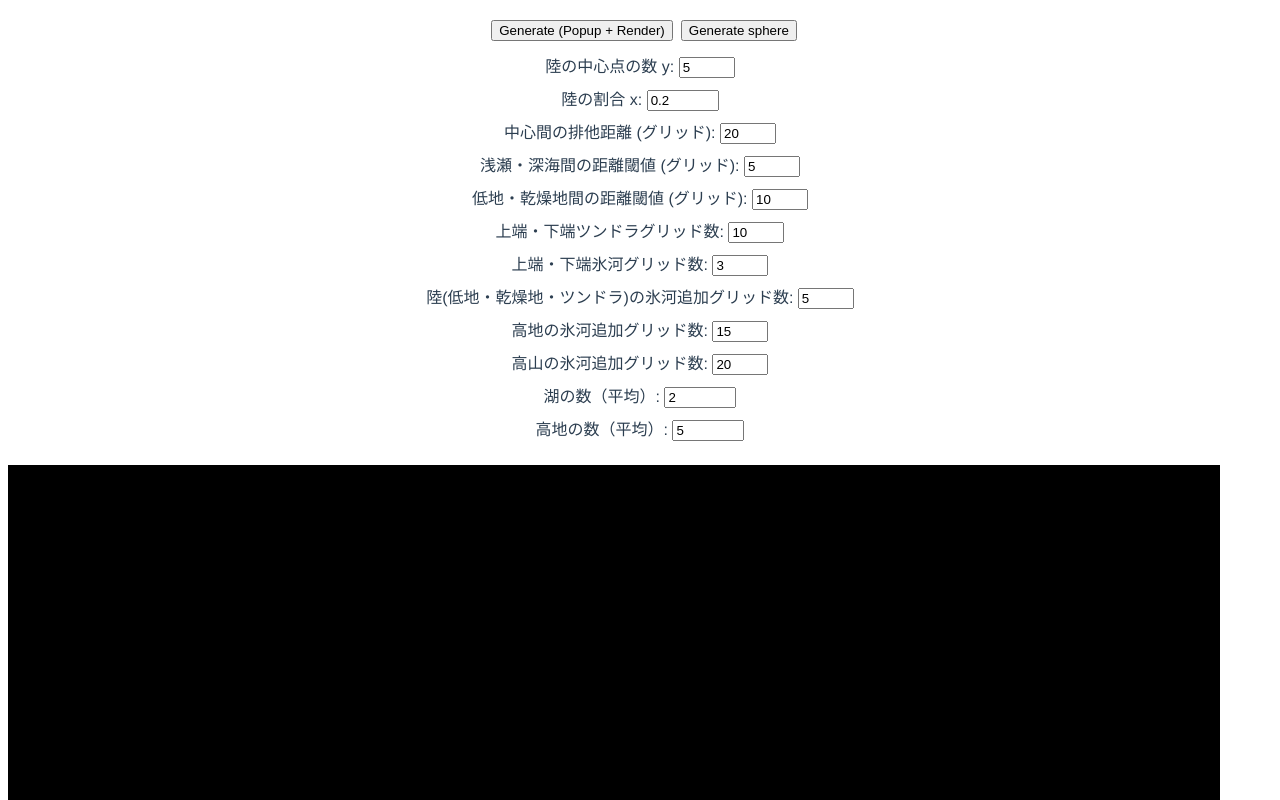
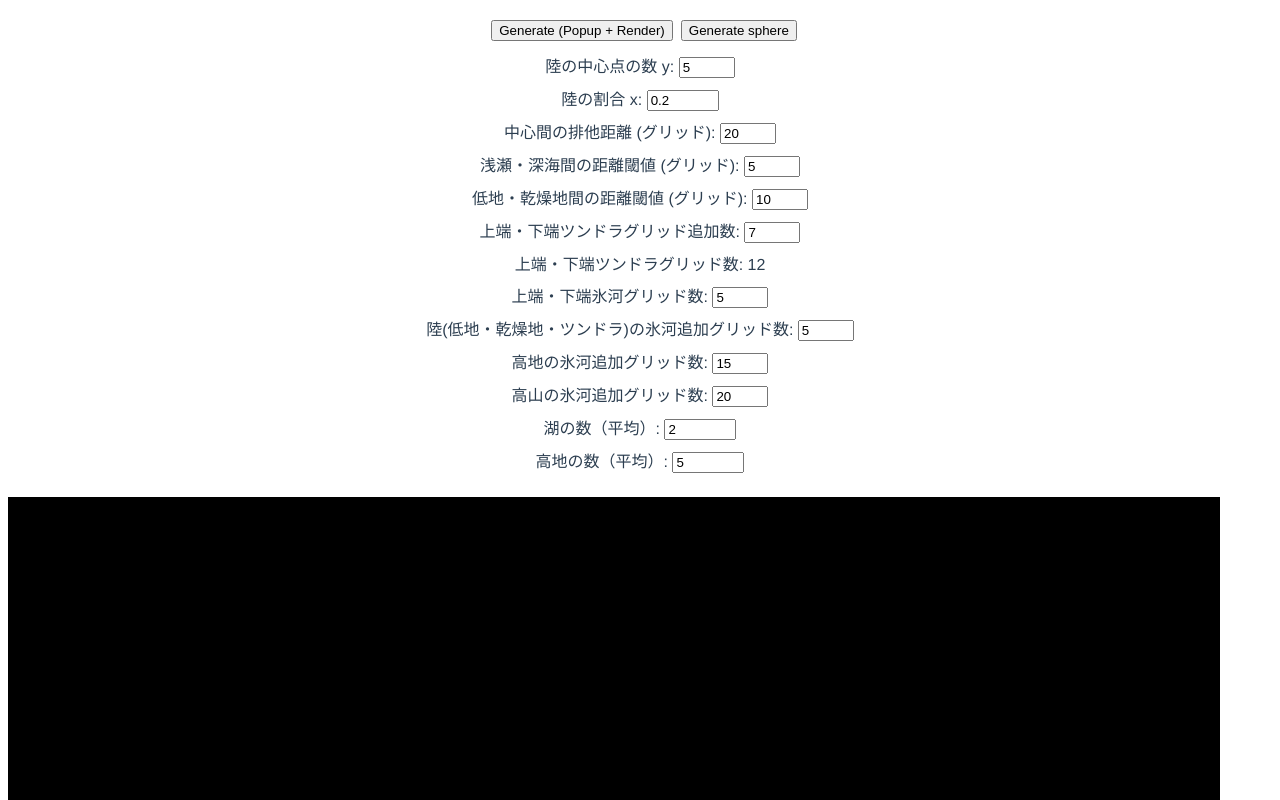
Before and after one commit to consbiol/plate, a Vue app: page / in a window 1280 px wide. Shown: the top 800 px of the page. Built offline with nearby package versions, Linux system fonts and the light colour scheme.

Commit message:
最新の変更をコミット

```diff
--- a/src/components/Parameters_Display.vue
+++ b/src/components/Parameters_Display.vue
@@ -27,8 +27,12 @@
       <input type="number" min="1" max="30" step="1" v-model.number="local.baseLandDistanceThreshold" @change="emitField('baseLandDistanceThreshold', local.baseLandDistanceThreshold)" />
     </div>
     <div style="margin-bottom: 8px;">
+      <label>上端・下端ツンドラグリッド追加数: </label>
+      <input type="number" min="0" max="50" step="1" v-model.number="local.tundraExtraRows" @change="emitField('tundraExtraRows', local.tundraExtraRows)" />
+    </div>
+    <div style="margin-bottom: 8px;">
       <label>上端・下端ツンドラグリッド数: </label>
-      <input type="number" min="0" max="50" step="1" v-model.number="local.topTundraRows" @change="emitField('topTundraRows', local.topTundraRows)" />
+      <span>{{ topTundraRowsComputed }}</span>
     </div>
     <div style="margin-bottom: 8px;">
       <label>上端・下端氷河グリッド数: </label>
@@ -105,7 +109,7 @@
       :kDecay="3.0"
       :baseSeaDistanceThreshold="local.baseSeaDistanceThreshold"
       :baseLandDistanceThreshold="local.baseLandDistanceThreshold"
-      :topTundraRows="local.topTundraRows"
+      :topTundraRows="topTundraRowsComputed"
       :topGlacierRows="local.topGlacierRows"
       :landGlacierExtraRows="local.landGlacierExtraRows"
       :highlandGlacierExtraRows="local.highlandGlacierExtraRows"
@@ -148,10 +152,10 @@ export default {
     baseSeaDistanceThreshold: { type: Number, required: false, default: 5 },
     // 低地・乾燥地間の距離閾値（デフォルト: 10グリッド）: 陸グリッドが低地か乾燥地かを判定する距離の基準値。大きいほど低地が広がります。
     baseLandDistanceThreshold: { type: Number, required: false, default: 10 },
-    // 上端・下端ツンドラグリッド数（デフォルト: 10）: 上下端から何グリッド分をツンドラに上書きするかの基準値。
-    topTundraRows: { type: Number, required: false, default: 10 },
-    // 上端・下端氷河グリッド数（デフォルト: 3）: 上下端から何グリッド分を氷河に上書きするかの基準値（海/湖は追加なし）。
-    topGlacierRows: { type: Number, required: false, default: 3 },
+    // 上端・下端ツンドラグリッド追加数（デフォルト: 7）: 上端・下端氷河グリッド数からの追加グリッド数
+    tundraExtraRows: { type: Number, required: false, default: 7 },
+    // 上端・下端氷河グリッド数（デフォルト: 5）: 上下端から何グリッド分を氷河に上書きするかの基準値（海/湖は追加なし）。
+    topGlacierRows: { type: Number, required: false, default: 5 },
     // 陸(低地・乾燥地・ツンドラ)の氷河追加グリッド数（デフォルト: 5）: 陸地タイプに応じて氷河上書き範囲を追加するグリッド数。
     landGlacierExtraRows: { type: Number, required: false, default: 5 },
     // 高地の氷河追加グリッド数（デフォルト: 15）: 高地タイプに応じて氷河上書き範囲を追加するグリッド数。
@@ -179,7 +183,7 @@ export default {
         minCenterDistance: this.minCenterDistance,
         baseSeaDistanceThreshold: this.baseSeaDistanceThreshold,
         baseLandDistanceThreshold: this.baseLandDistanceThreshold,
-        topTundraRows: this.topTundraRows,
+        tundraExtraRows: this.tundraExtraRows,
         topGlacierRows: this.topGlacierRows,
         landGlacierExtraRows: this.landGlacierExtraRows,
         highlandGlacierExtraRows: this.highlandGlacierExtraRows,
@@ -200,7 +204,7 @@ export default {
     minCenterDistance(val) { this.local.minCenterDistance = val; },
     baseSeaDistanceThreshold(val) { this.local.baseSeaDistanceThreshold = val; },
     baseLandDistanceThreshold(val) { this.local.baseLandDistanceThreshold = val; },
-    topTundraRows(val) { this.local.topTundraRows = val; },
+    tundraExtraRows(val) { this.local.tundraExtraRows = val; },
     topGlacierRows(val) { this.local.topGlacierRows = val; },
     landGlacierExtraRows(val) { this.local.landGlacierExtraRows = val; },
     highlandGlacierExtraRows(val) { this.local.highlandGlacierExtraRows = val; },
@@ -212,6 +216,13 @@ export default {
         this.mutableCenterParams = JSON.parse(JSON.stringify(val || []));
       },
       deep: true
+    }
+  },
+  computed: {
+    topTundraRowsComputed() {
+      const glacier = (this.local && typeof this.local.topGlacierRows === 'number') ? this.local.topGlacierRows : 0;
+      const extra = (this.local && typeof this.local.tundraExtraRows === 'number') ? this.local.tundraExtraRows : 0;
+      return Math.max(0, glacier + extra);
     }
   },
   methods: {
@@ -303,7 +314,8 @@ export default {
     <div class="row"><label>中心間の排他距離 (グリッド):</label><span>${escape(params.minCenterDistance)}</span></div>
     <div class="row"><label>浅瀬・深海間距離閾値:</label><span>${escape(params.baseSeaDistanceThreshold)}</span></div>
     <div class="row"><label>低地・乾燥地間距離閾値:</label><span>${escape(params.baseLandDistanceThreshold)}</span></div>
-    <div class="row"><label>上端・下端ツンドラグリッド数:</label><span>${escape(params.topTundraRows)}</span></div>
+    <div class="row"><label>上端・下端ツンドラ追加グリッド数:</label><span>${escape(params.tundraExtraRows)}</span></div>
+    <div class="row"><label>上端・下端ツンドラ総グリッド数:</label><span>${escape(this.topTundraRowsComputed)}</span></div>
     <div class="row"><label>上端・下端氷河グリッド数:</label><span>${escape(params.topGlacierRows)}</span></div>
     <div class="row"><label>陸(低地・乾燥地・ツンドラ)の氷河追加グリッド数:</label><span>${escape(params.landGlacierExtraRows)}</span></div>
     <div class="row"><label>高地の氷河追加グリッド数:</label><span>${escape(params.highlandGlacierExtraRows)}</span></div>
--- a/src/components/Sphere_Display.vue
+++ b/src/components/Sphere_Display.vue
@@ -100,7 +100,7 @@ export default {
       const desert = 'rgb(150, 130, 110)';
       const highland = 'rgb(145, 100, 75)';
       const alpine = 'rgb(95, 80, 70)';
-      const tundra = 'rgb(104, 131, 56)';
+      const tundra = 'rgb(180, 150, 80)';
       const glacier = 'rgb(255, 255, 255)';
       for (let gy = 0; gy < displayHeight; gy++) {
         for (let gx = 0; gx < displayWidth; gx++) {
@@ -183,7 +183,7 @@ export default {
             return 'rgb(30, 80, 140)';
           } else if (t.type === 'land') {
             switch (t.land) {
-              case 'tundra': return 'rgb(104, 131, 56)';
+              case 'tundra': return 'rgb(180, 150, 80)';
               case 'glacier': return 'rgb(255, 255, 255)';
               case 'lake': return 'rgb(60, 120, 180)';
               case 'lowland': return 'rgb(34, 139, 34)';
--- a/src/components/Terrain_Display.vue
+++ b/src/components/Terrain_Display.vue
@@ -33,7 +33,7 @@ export default {
         const desert = 'rgb(150, 130, 110)';
         const highland = 'rgb(145, 100, 75)';
         const alpine = 'rgb(95, 80, 70)';
-        const tundra = 'rgb(104, 131, 56)';
+        const tundra = 'rgb(180, 150, 80)';
         const glacier = 'rgb(255, 255, 255)';
         for (let gy = 0; gy < displayHeight; gy++) {
           for (let gx = 0; gx < displayWidth; gx++) {
```
